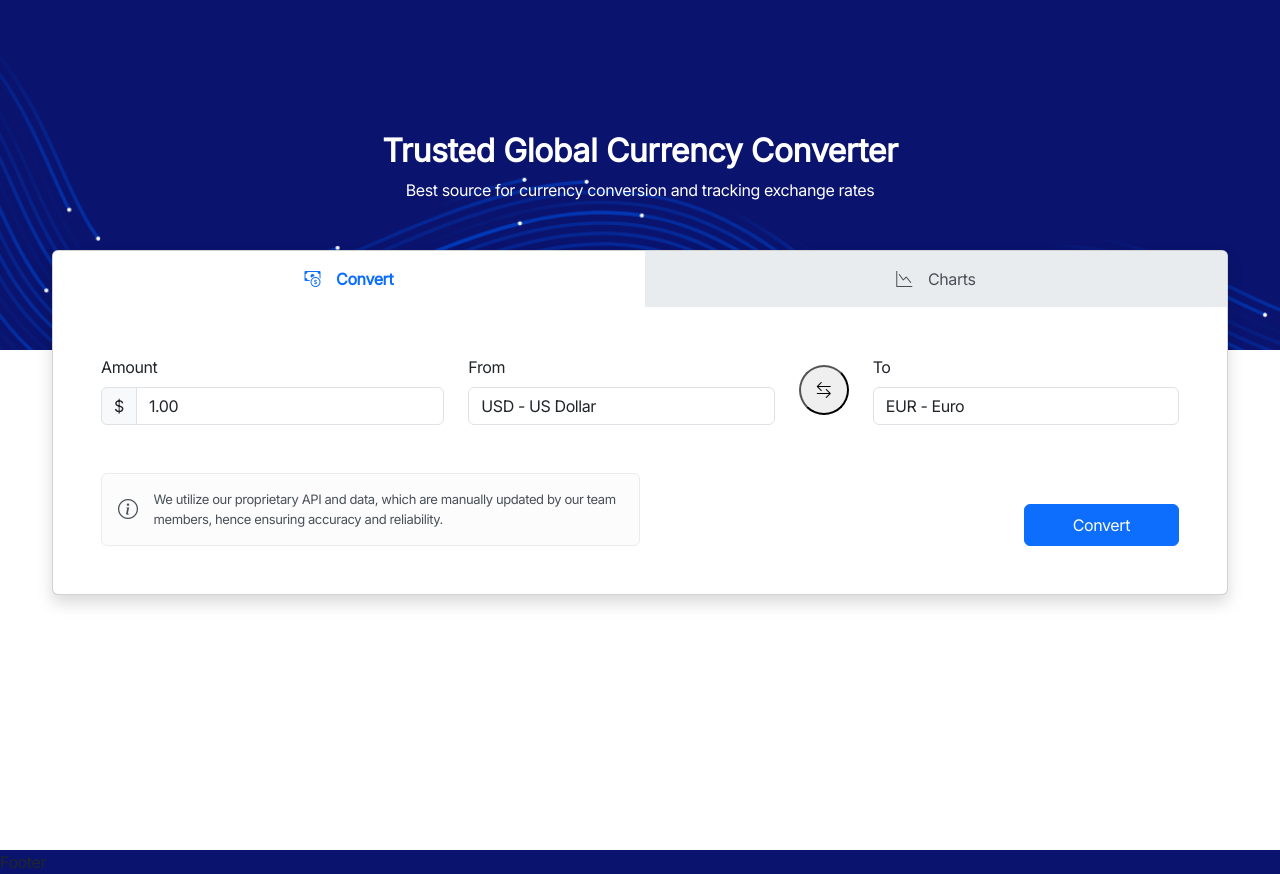
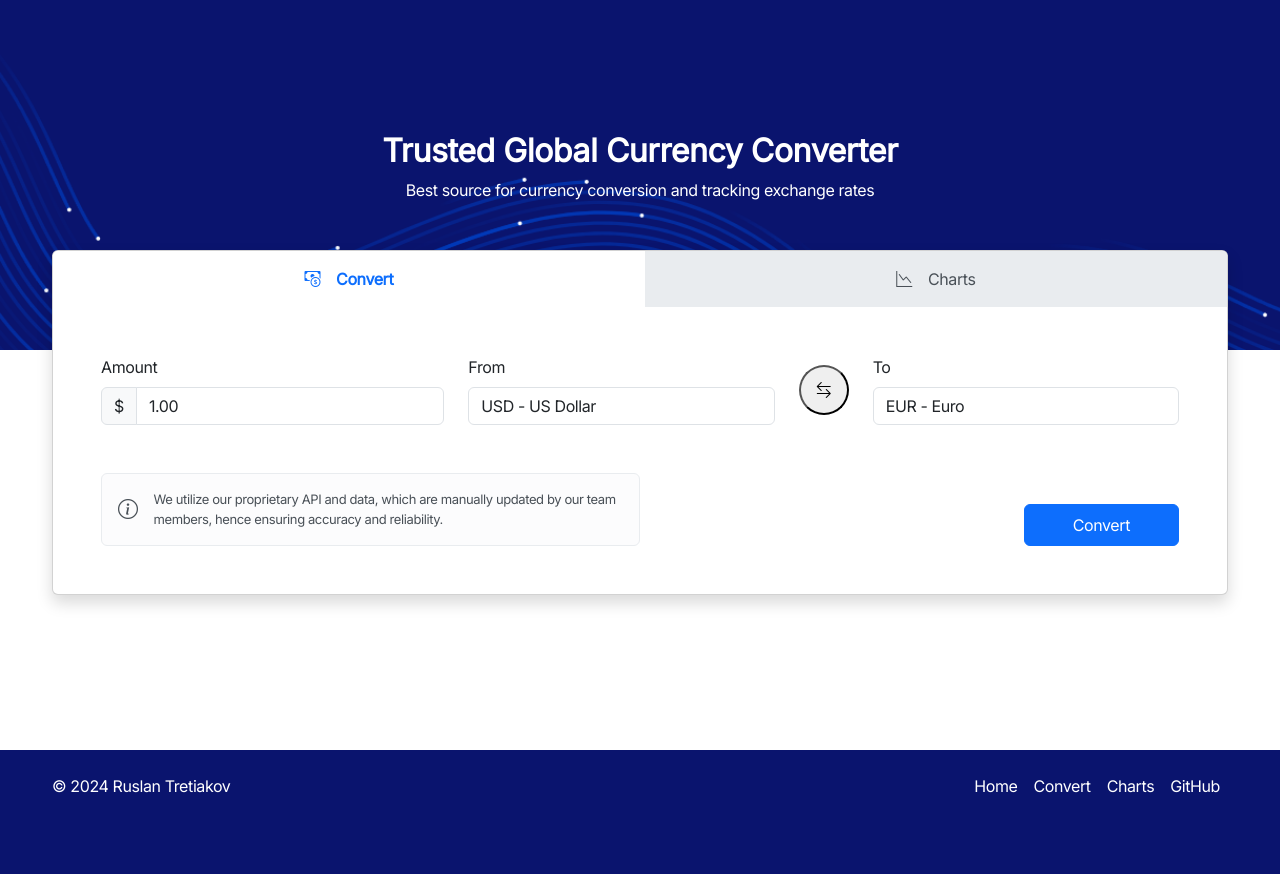
Before and after one commit to 4AK1LLA/CurrencyConverter, an Angular app in the folder ui/currency-converter-ui/: page /currency-converter in a window 1280 px wide. After the commit the page ends 822 px from the top, so only its background shows below. Built offline with nearby package versions, Linux system fonts and the light colour scheme.

Commit message:
Currencies information

```diff
--- a/ui/currency-converter-ui/src/app/app.component.html
+++ b/ui/currency-converter-ui/src/app/app.component.html
@@ -7,11 +7,22 @@
     </div>
 </div>
 
-<div class="bg-white" style="min-height: 500px;">
+<div class="bg-white" style="min-height: 400px;">
     <router-outlet></router-outlet>
 </div>
 
-<footer>Footer</footer>
+<div class="container">
+    <footer class="d-flex flex-wrap justify-content-between align-items-center py-4">
+        <p class="col-md-4 mb-0 text-white">© 2024 Ruslan Tretiakov</p>
+
+        <ul class="nav col-md-4 justify-content-end">
+            <li class="nav-item"><a href="#" class="px-2 text-white">Home</a></li>
+            <li class="nav-item"><a href="#" class="px-2 text-white">Convert</a></li>
+            <li class="nav-item"><a href="#" class="px-2 text-white">Charts</a></li>
+            <li class="nav-item"><a href="#" class="px-2 text-white">GitHub</a></li>
+        </ul>
+    </footer>
+</div>
 
 <style>
     .my-banner {
--- a/ui/currency-converter-ui/src/components/convert/convert.component.html
+++ b/ui/currency-converter-ui/src/components/convert/convert.component.html
@@ -90,7 +90,8 @@
         </div>
     </div>
 
-    <div *ngIf="rate" class="row mt-5">
+    <div *ngIf="rate">
+        <div class="row mt-4">
             <div class="col d-flex flex-column align-items-center">
                 <table class="table table-hover caption-top w-75">
                     <caption class="fs-4 text-center">Convert {{from.displayName}} to {{to.displayName}}</caption>
@@ -126,4 +127,29 @@
                 </table>
             </div>
         </div>
+
+        <div class="mt-5" style="padding-bottom: 200px;">
+            <h3 class="border-bottom fw-semibold mb-4" style="color: #0A146E;">Currency Information</h3>
+            <div class="row g-5">
+                <div class="col">
+                    <div class="card shadow border-0">
+                        <div class="card-body">
+                            <h5 class="card-title">{{from.code}}</h5>
+                            <h6 class="card-subtitle mb-2 text-body-secondary">{{from.displayName}}</h6>
+                            <p class="card-text">{{from.description}}</p>
                         </div>
+                    </div>
+                </div>
+                <div class="col">
+                    <div class="card shadow border-0">
+                        <div class="card-body">
+                            <h5 class="card-title">{{to.code}}</h5>
+                            <h6 class="card-subtitle mb-2 text-body-secondary">{{to.displayName}}</h6>
+                            <p class="card-text">{{to.description}}</p>
+                        </div>
+                    </div>
+                </div>
+            </div>
+        </div>
+    </div>
+</div>
--- a/ui/currency-converter-ui/src/components/convert/convert.component.ts
+++ b/ui/currency-converter-ui/src/components/convert/convert.component.ts
@@ -28,8 +28,8 @@ export class ConvertComponent {
 
   ngOnInit() {
     this.currencies = [
-      new Currency(1, "USD", "US Dollar", "", "$"),
-      new Currency(2, "EUR", "Euro", "", "€"),
+      new Currency(1, "USD", "US Dollar", "The US Dollar is the official currency of the United States and its territories. It is the world's primary reserve currency and the most widely used currency in international transactions. Introduced in 1792, the USD is known for its stability and widespread acceptance.", "$"),
+      new Currency(2, "EUR", "Euro", "The Euro is the official currency of the Eurozone, which consists of 19 of the 27 member states of the European Union. Introduced in 1999, it is the second most traded currency in the world and is used by over 340 million Europeans.", "€"),
       new Currency(3, "UAH", "Ukrainian Hryvnia", "", "₴"),
       new Currency(4, "BTC", "Bitcoin", "", "₿"),
       new Currency(5, "JPY", "Japanese Yen", "", "¥"),
```
Lines whose indentation alone changed are shown as unchanged.
